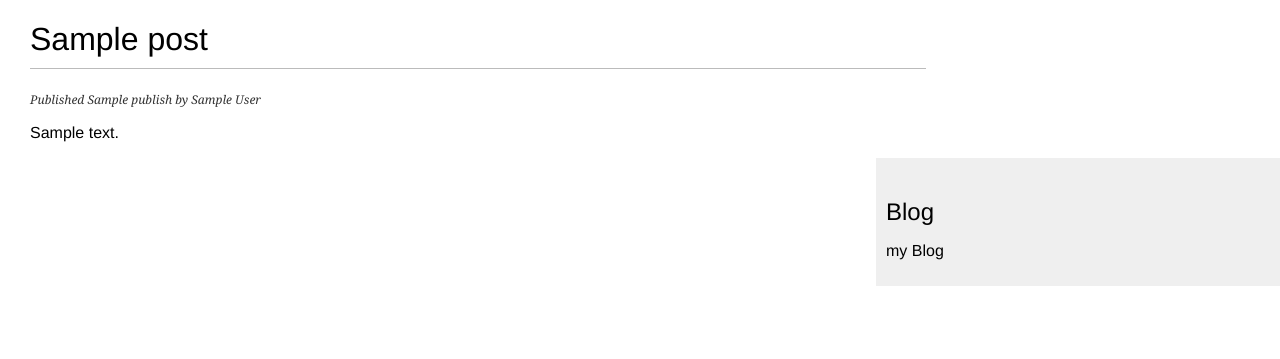
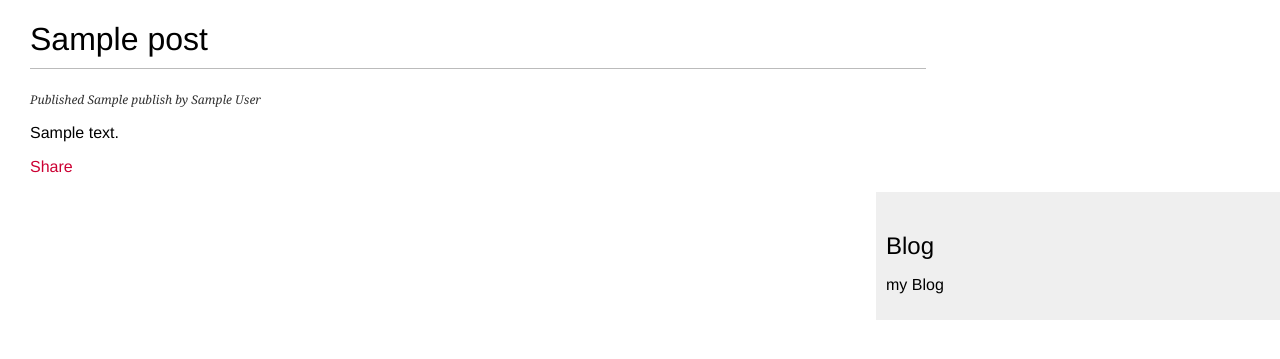
Before and after one commit to golanghack/2024_pro, a Django app: template python3.12/django/app_05/blog/templates/blog/post/detail.html in a window 1280 px wide. Shown: the top 359 px of the page. Run offline with Django 5.2, Linux system fonts and the light colour scheme; the template is opened without the code that fills it: most values are stand-ins (such as "Sample title", 1, 10 or a date in 2020).

Commit message:
CHANGED
Change a program -> python3.12 -> django -> app_05 -> blog -> templates -> blog -> post -> detail

Added share functionality in page

```diff
--- a/python3.12/django/app_05/blog/templates/blog/post/detail.html
+++ b/python3.12/django/app_05/blog/templates/blog/post/detail.html
@@ -9,4 +9,7 @@
         Published {{ post.publish }} by {{ post.author }}
     </p>
     {{ post.body|linebreaks }}
+    <p>
+        <a href="{% url 'blog:post_share' post.id %}">Share</a>
+    </p>
 {% endblock content %}
```
